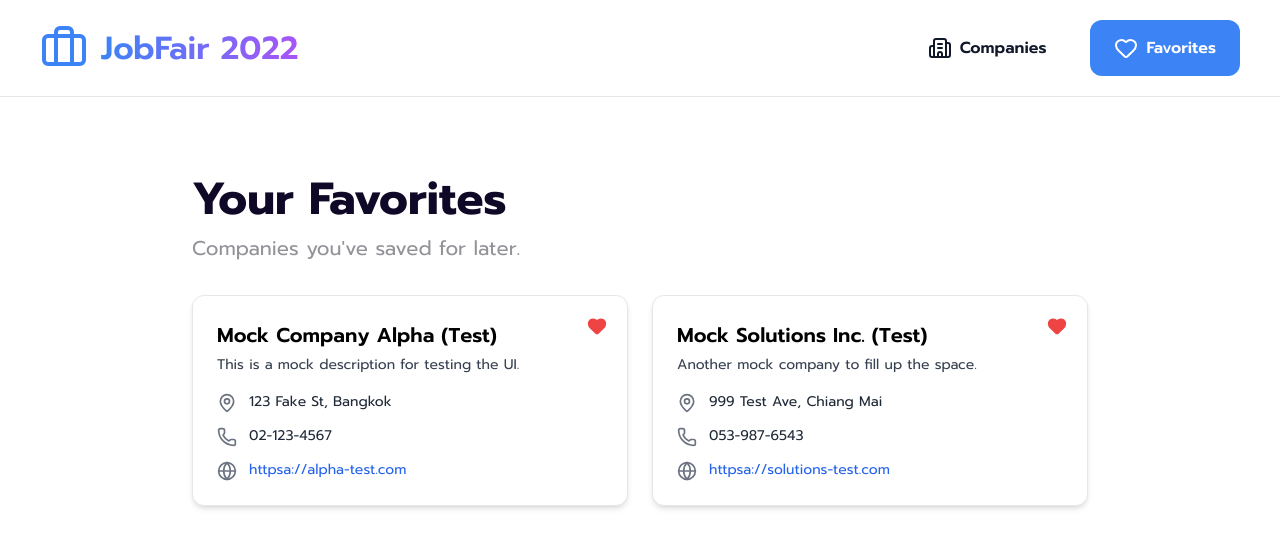
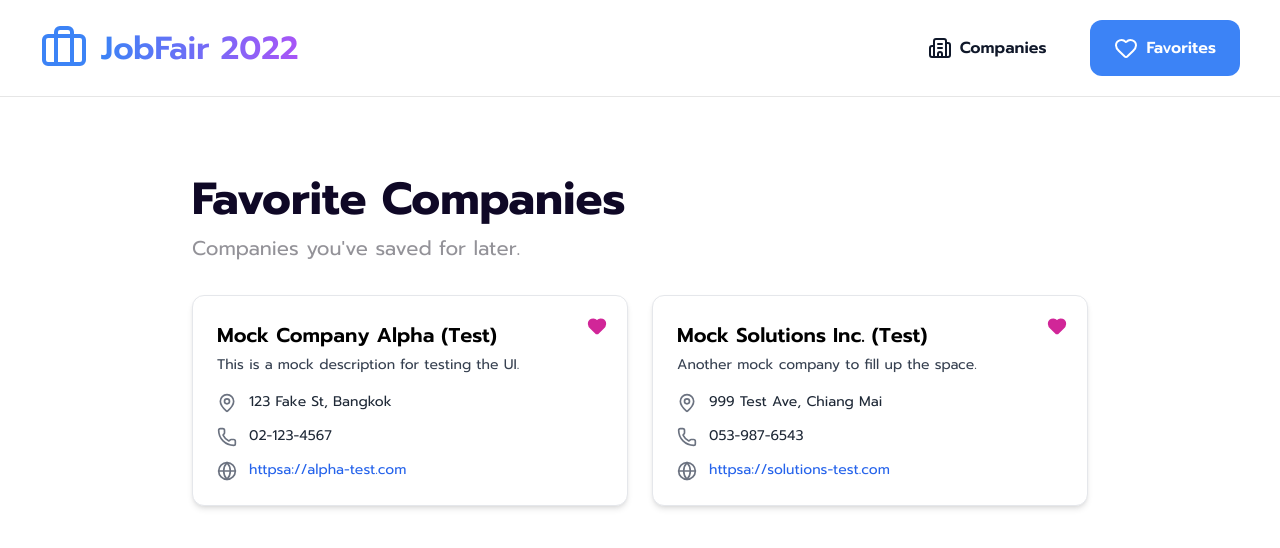
Before and after one commit to 098ff/ArtmaybeDEV, a React app in the folder Frontend/: page /favorites in a window 1280 px wide. Shown: the top 548 px of the page. Built offline with nearby package versions, Linux system fonts and the light colour scheme; the HTML template or start-up script is replaced by a standard one.

Commit message:
style: Fav btn color

```diff
--- a/Frontend/src/index.css
+++ b/Frontend/src/index.css
@@ -359,12 +359,12 @@ body {
 }
 
 .company-card {
-  border: 1px solid #e5e7eb; /* สีเทาอ่อน */
-  border-radius: 0.75rem; /* 12px */
-  padding: 24px; /* 1.5rem */
+  border: 1px solid #e5e7eb;
+  border-radius: 0.75rem;
+  padding: 1.5rem;
   background-color: #ffffff;
   box-shadow: 0 4px 6px -1px rgba(0, 0, 0, 0.1), 0 2px 4px -2px rgba(0, 0, 0, 0.1);
-  position: relative; /* สำหรับปุ่ม Heart */
+  position: relative;
   height: 100%;
 }
 
@@ -379,7 +379,7 @@ body {
   padding: 0.25rem;
 }
 .company-card-heart:hover {
-  color: #ef4444;
+  color: #d12698;
 }
 
 .company-card-header {
@@ -404,8 +404,8 @@ body {
 }
 
 .favorited-heart {
-  color: #ef4444;
-  fill: #ef4444;
+  color: #d12698;
+  fill: #d12698;
 }
 
 .info-item {
--- a/Frontend/src/pages/Favorites.jsx
+++ b/Frontend/src/pages/Favorites.jsx
@@ -100,7 +100,7 @@ export default function Page() {
     return (
         <div className="page-favorites">
             <div>
-                <h1 className="page-title">Your Favorites</h1>
+                <h1 className="page-title">Favorite Companies</h1>
                 <h3 className="page-subtitle">
                     Companies you've saved for later.
                 </h3>
```
